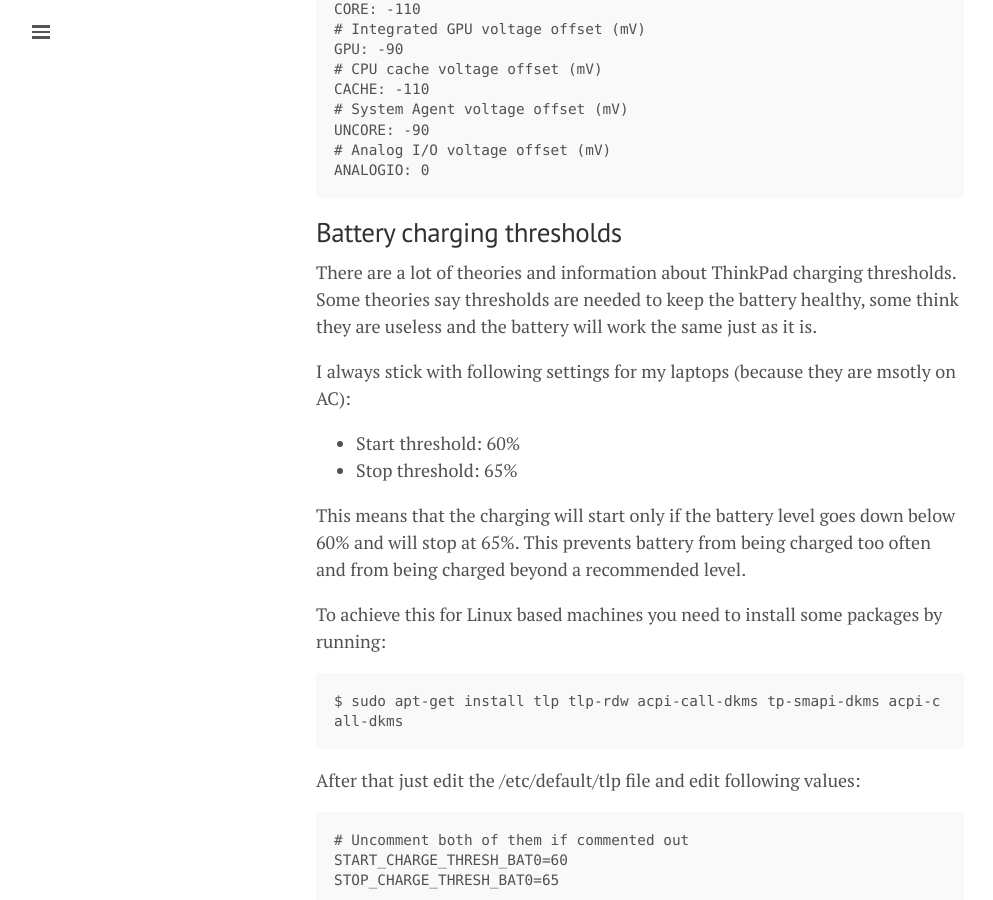
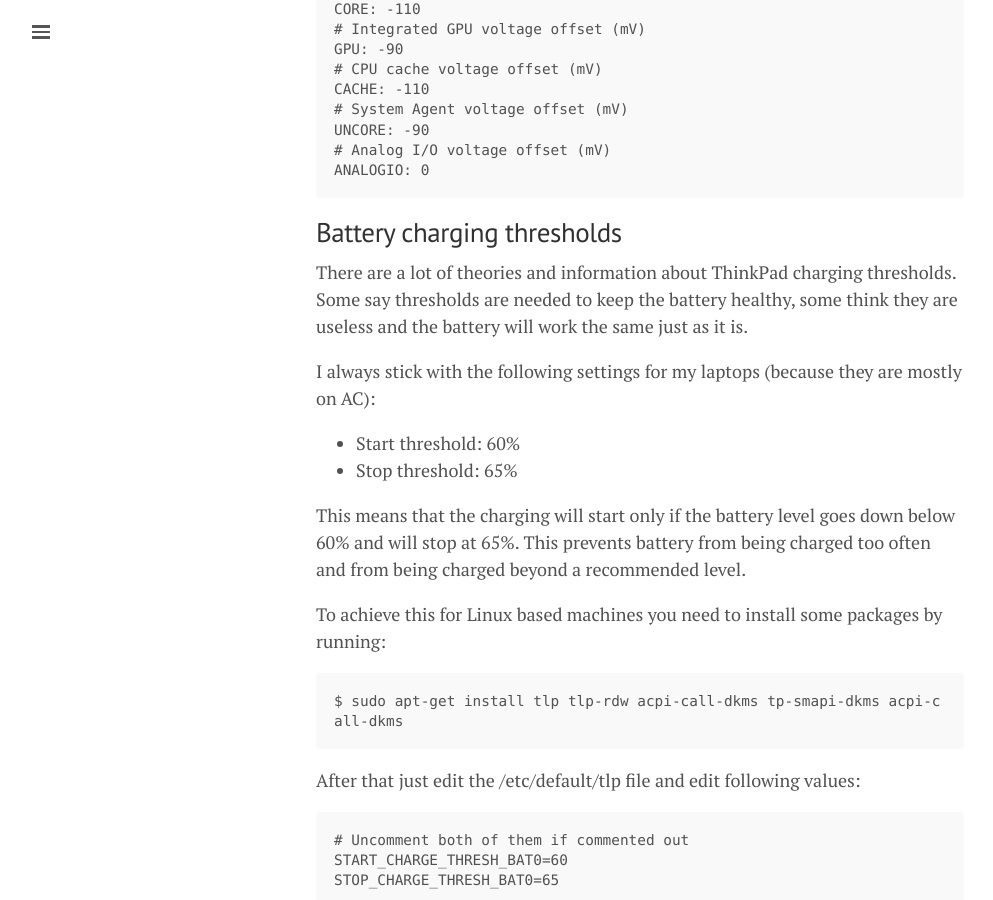
Before and after one commit to lgeurts/lgeurts.github.io, a Jekyll site: the page built from _posts/2021-10-15-ubuntu-setup-notes-for-x1-carbon-gen8.md, in a window 1280 px wide and 900 px high, scrolled down 1822 px. Shown: the whole window, without its empty margins (0-993 px from the left). Built offline with Jekyll 4.4.1, drawn with Linux system fonts in a browser that asks for light colours; nearby versions of some CDN libraries; comment, search, counter and statistics services are not loaded.

Commit message:
Update 2021-10-15-ubuntu-setup-notes-for-x1-carbon-gen8.md

````diff
--- a/_posts/2021-10-15-ubuntu-setup-notes-for-x1-carbon-gen8.md
+++ b/_posts/2021-10-15-ubuntu-setup-notes-for-x1-carbon-gen8.md
@@ -77,9 +77,9 @@ ANALOGIO: 0
 ```
 ## Battery charging thresholds
 
-There are a lot of theories and information about ThinkPad charging thresholds. Some theories say thresholds are needed to keep the battery healthy, some think they are useless and the battery will work the same just as it is.
+There are a lot of theories and information about ThinkPad charging thresholds. Some say thresholds are needed to keep the battery healthy, some think they are useless and the battery will work the same just as it is.
 
-I always stick with following settings for my laptops (because they are msotly on AC):
+I always stick with the following settings for my laptops (because they are mostly on AC):
 
 - Start threshold: 60%
 - Stop threshold: 65%
````
